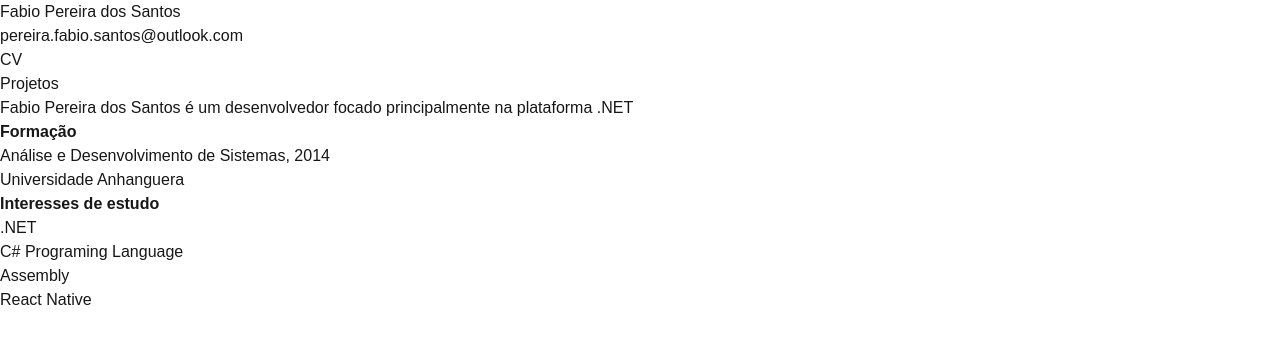
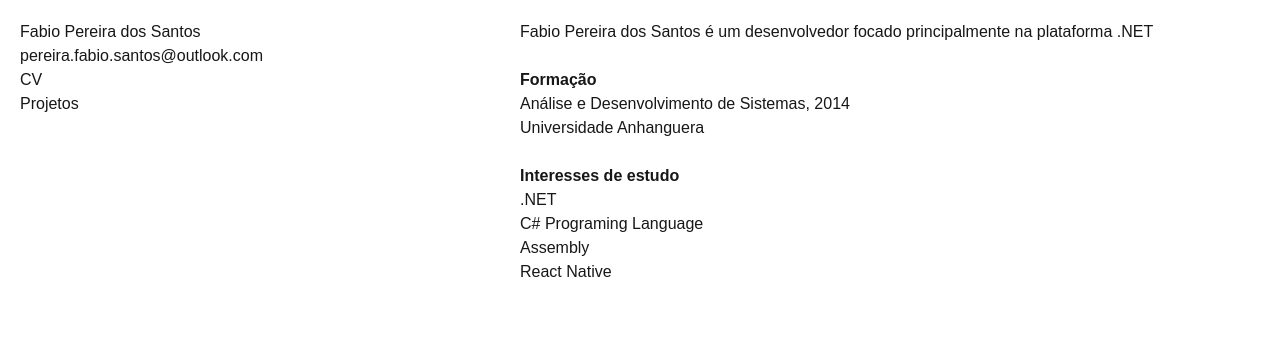
Before and after one commit to pereira-fabio-santos/pereira-fabio-santos.github.io, a Next.js app: page / in a window 1280 px wide. Shown: the top 344 px of the page. Built offline with nearby package versions, Linux system fonts and the light colour scheme.

Commit message:
chore: update main page

```diff
--- a/app/components/AboutMe.js
+++ b/app/components/AboutMe.js
@@ -1,14 +1,20 @@
 const AboutMe = () => {
   return (
-    <div>
+    <div
+      style={{
+        padding: 20
+      }}
+    >
       <p>
         Fabio Pereira dos Santos é um desenvolvedor focado principalmente na plataforma .NET
       </p>
 
+      <br/>
       <p><b>Formação</b></p>
       <p>Análise e Desenvolvimento de Sistemas, 2014</p>
       <p>Universidade Anhanguera</p>
 
+      <br/>
       <p><b>Interesses de estudo</b></p>
       <ul>
         <li>.NET</li>
--- a/app/page.js
+++ b/app/page.js
@@ -2,36 +2,31 @@ import AboutMe from './components/AboutMe'
 
 const MyLayout = () => {
   return (
-    <div>
+    <div
+      style={{
+        display: 'flex',
+      }}
+    >
 
-      <div>
+      <div
+        style={{
+        padding: 20,
+        // backgroundColor: 'green',
+        width: 500
+      }}>
 
-        <a href="index.html">
-
-          <h2>
-            Fabio Pereira dos Santos
-          </h2>
-
+        <a href="/">
+          <h2>Fabio Pereira dos Santos</h2>
         </a>
 
-        <h4>
-          pereira.fabio.santos@outlook.com
-        </h4>
+        <h4>pereira.fabio.santos@outlook.com</h4>
 
         <a href="cv.html">
-
-          <h4>
-            CV
-          </h4>
-
+          <h4>CV</h4>
         </a>
 
         <a href="projects.html">
-
-          <h4>
-            Projetos
-          </h4>
-
+          <h4>Projetos</h4>
         </a>
 
       </div>
--- a/backup/about.html
+++ /dev/null
@@ -1,12 +0,0 @@
-<!DOCTYPE html>
-<html lang="en">
-<head>
-  <meta charset="UTF-8">
-  <meta name="viewport" content="width=device-width, initial-scale=1.0">
-  <title>Fabio Pereira</title>
-</head>
-<body>
-  <p>Sobre mim</p>
-  <p>Meu nome é Fabio Pereira dos Santos, sou programador C#.</p>
-</body>
-</html>
```
Also changed, not shown: app/layout.js (+2 -6 lines).
